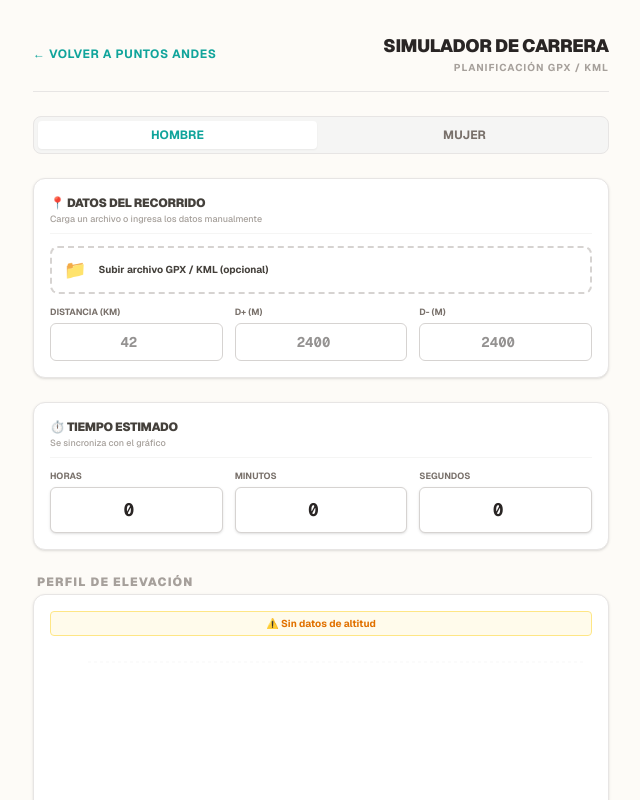
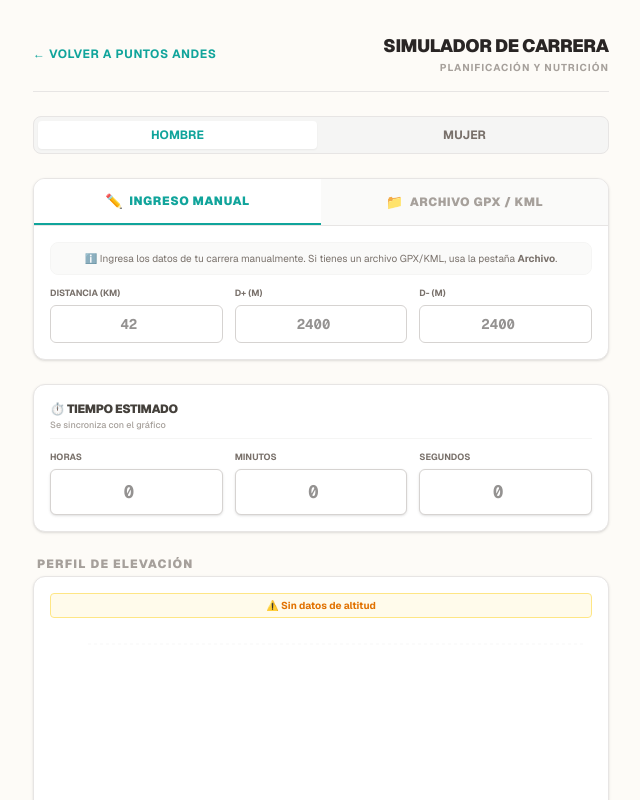
Before and after one commit to LuisValleB/Simulador-Puntos-Andes, a Next.js app: page /simulador-carrera in a window 1280 px wide. Shown: the top 800 px of the page, without its empty margins (319-959 px from the left). Built offline with nearby package versions, Linux system fonts and the light colour scheme.

Commit message:
aquí escribes de qué trata tu cambio

```diff
--- a/src/app/simulador-carrera/components/AidStationPlanner.tsx
+++ b/src/app/simulador-carrera/components/AidStationPlanner.tsx
@@ -64,7 +64,7 @@ export default function AidStationPlanner({ stations, onChange, totalDistanceKm,
                   <span className="text-[10px] text-[#10A49B]">⏱</span>
                   <input
                     type="number" min={0} max={totalEstimatedMinutes} step={1}
-                    value={isNaN(station.segmentMinutes) ? '' : station.segmentMinutes}
+                    value={station.segmentMinutes || ''}
                     onChange={e => updateStation(station.id, 'segmentMinutes', parseInt(e.target.value) || 0)}
                     className="w-14 text-xs border border-[#10A49B]/30 bg-white rounded px-1 py-0.5 text-center font-mono font-bold focus:outline-none focus:border-[#10A49B] focus:ring-1 focus:ring-[#10A49B]/20"
                     placeholder="min"
@@ -82,7 +82,7 @@ export default function AidStationPlanner({ stations, onChange, totalDistanceKm,
               <div className="flex items-center gap-1 min-w-[65px]">
                 <span className="text-[10px] font-bold text-[#e67e22] uppercase">km</span>
                 <input type="number" min={0} max={totalDistanceKm} step={0.1}
-                  value={isNaN(station.km) ? '' : station.km}
+                  value={station.km || ''}
                   onChange={e => updateStation(station.id, 'km', parseFloat(e.target.value) || 0)}
                   className="w-14 text-xs border border-[#e67e22]/30 bg-white rounded px-1.5 py-1 text-center font-mono font-bold focus:outline-none focus:border-[#e67e22] focus:ring-1 focus:ring-[#e67e22]/30" />
               </div>
--- a/src/app/simulador-carrera/components/NutritionPlanner.tsx
+++ b/src/app/simulador-carrera/components/NutritionPlanner.tsx
@@ -147,7 +147,7 @@ export default function NutritionPlanner({ stops, onChange, totalDistanceKm, pla
                 <div className="flex items-center gap-1">
                   <span className="text-[10px] font-bold text-[#8b5cf6]">km</span>
                   <input type="number" min={0} max={totalDistanceKm} step={0.5}
-                    value={isNaN(stop.km) ? '' : stop.km}
+                    value={stop.km || ''}
                     onChange={e => updateStop(stop.id, 'km', parseFloat(e.target.value) || 0)}
                     className="w-14 text-xs border border-[#8b5cf6]/30 bg-white rounded px-1.5 py-1 text-center font-mono font-bold focus:outline-none focus:border-[#8b5cf6]" />
                 </div>
@@ -155,7 +155,7 @@ export default function NutritionPlanner({ stops, onChange, totalDistanceKm, pla
                 <div className="flex items-center gap-1">
                   <span className="text-[10px] font-bold text-[#8b5cf6]">min</span>
                   <input type="number" min={0} max={totalEstimatedMinutes > 0 ? Math.ceil(totalEstimatedMinutes) : 1440} step={5}
-                    value={isNaN(stop.minuteMark) ? '' : stop.minuteMark}
+                    value={stop.minuteMark || ''}
                     onChange={e => updateStop(stop.id, 'minuteMark', parseFloat(e.target.value) || 0)}
                     className="w-16 text-xs border border-[#8b5cf6]/30 bg-white rounded px-1.5 py-1 text-center font-mono font-bold focus:outline-none focus:border-[#8b5cf6]" />
                 </div>
--- a/src/app/simulador-carrera/page.tsx
+++ b/src/app/simulador-carrera/page.tsx
@@ -20,6 +20,7 @@ export default function SimuladorCarreraPage() {
   const [gender, setGender] = useState<'M' | 'F'>('M');
   const [error, setError] = useState<string | null>(null);
   const [loading, setLoading] = useState(false);
+  const [dataMode, setDataMode] = useState<'file' | 'manual'>('manual');
 
   // Datos manuales (cuando no hay archivo)
   const [manualDist, setManualDist] = useState<number>(0);
@@ -111,7 +112,7 @@ export default function SimuladorCarreraPage() {
           </Link>
           <div className="text-right">
             <h1 className="text-lg font-black text-stone-800 uppercase tracking-tight">Simulador de Carrera</h1>
-            <p className="text-[10px] font-bold text-stone-400 uppercase tracking-widest">Planificación GPX / KML</p>
+            <p className="text-[10px] font-bold text-stone-400 uppercase tracking-widest">Planificación y Nutrición</p>
           </div>
         </div>
 
@@ -127,34 +128,61 @@ export default function SimuladorCarreraPage() {
         </div>
 
         {/* ══════ DATOS DEL RECORRIDO ══════ */}
-        <div className="bg-white border border-stone-200 rounded-xl p-4 shadow-sm space-y-3">
-          <div className="flex justify-between items-center border-b border-stone-100 pb-1.5">
-            <div>
-              <p className="text-xs font-black text-stone-700 uppercase tracking-tight">📍 Datos del Recorrido</p>
-              <p className="text-[9px] font-medium text-stone-400 mt-0.5">Carga un archivo o ingresa los datos manualmente</p>
-            </div>
-            {trackData && (
-              <button onClick={resetAll}
-                className="text-[9px] font-bold text-stone-400 hover:text-red-500 border border-stone-200 rounded px-2 py-0.5 hover:bg-red-50 transition-colors"
-              >✕ Reset</button>
-            )}
+        <div className="bg-white border border-stone-200 rounded-xl shadow-sm overflow-hidden">
+          {/* Tabs */}
+          <div className="flex border-b border-stone-200">
+            <button onClick={() => { setDataMode('manual'); }}
+              className={`flex-1 flex items-center justify-center gap-1.5 py-3 text-xs font-black uppercase tracking-wider transition-all
+                ${dataMode === 'manual' && !trackData ? 'bg-white text-[#10A49B] border-b-2 border-[#10A49B]' : 'bg-stone-50 text-stone-400 hover:text-stone-600'}`}>
+              <span className="text-sm">✏️</span> Ingreso Manual
+            </button>
+            <button onClick={() => setDataMode('file')}
+              className={`flex-1 flex items-center justify-center gap-1.5 py-3 text-xs font-black uppercase tracking-wider transition-all
+                ${dataMode === 'file' || trackData ? 'bg-white text-[#10A49B] border-b-2 border-[#10A49B]' : 'bg-stone-50 text-stone-400 hover:text-stone-600'}`}>
+              <span className="text-sm">📁</span> Archivo GPX / KML
+            </button>
           </div>
 
-          {/* Upload file */}
-          <label className={`flex items-center gap-3 border-2 border-dashed rounded-lg px-3 py-2 cursor-pointer transition-colors
+          <div className="p-4 space-y-3">
+            {/* File upload area */}
+            {(dataMode === 'file' || trackData) && (
+              <div className="space-y-2">
+                <label className={`flex items-center gap-3 border-2 border-dashed rounded-lg px-4 py-3 cursor-pointer transition-colors
                   ${loading ? 'opacity-50 bg-stone-50 border-stone-200' : trackData ? 'border-[#10A49B]/30 bg-[#10A49B]/[0.03]' : 'border-stone-300 hover:border-[#10A49B] hover:bg-stone-50/50'}`}>
-            <span className="text-lg">{trackData ? '✅' : '📁'}</span>
+                  <span className="text-xl">{trackData ? '✅' : '📁'}</span>
                   <div className="flex-1 min-w-0">
-              <span className="font-bold text-[10px] text-stone-700 block">
-                {trackData ? 'Archivo cargado — click para reemplazar' : 'Subir archivo GPX / KML (opcional)'}
+                    <span className="font-bold text-xs text-stone-700 block">
+                      {trackData ? 'Archivo cargado' : 'Selecciona tu archivo GPX o KML'}
                     </span>
+                    {trackData && (
+                      <span className="text-[10px] text-stone-400">
+                        {trackData.totalDistance.toFixed(1)} km · D+ {trackData.dPlus.toLocaleString()}m · D- {trackData.dMinus.toLocaleString()}m
+                      </span>
+                    )}
+                    {!trackData && (
+                      <span className="text-[10px] text-stone-400">Extrae automáticamente altimetría y desniveles</span>
+                    )}
                   </div>
                   <input type="file" accept=".gpx,.kml" onChange={handleFileUpload} className="hidden" />
                 </label>
+                {trackData && (
+                  <button onClick={resetAll}
+                    className="w-full text-[9px] font-bold text-stone-400 hover:text-red-500 border border-stone-200 rounded py-1 hover:bg-red-50 transition-colors text-center">
+                    ✕ Quitar archivo y resetear
+                  </button>
+                )}
                 {loading && <p className="text-xs font-bold text-[#10A49B] animate-pulse text-center">Procesando...</p>}
                 {error && <p className="text-xs font-bold text-red-500 bg-red-50 p-2 rounded border border-red-100 text-center">{error}</p>}
+              </div>
+            )}
 
-          {/* Manual inputs or file stats */}
+            {/* Manual or file-derived fields */}
+            {(!trackData && dataMode === 'manual') && (
+              <p className="text-[10px] text-stone-500 text-center bg-stone-50 rounded-lg py-2 px-3 border border-stone-100">
+                ℹ️ Ingresa los datos de tu carrera manualmente. Si tienes un archivo GPX/KML, usa la pestaña <strong>Archivo</strong>.
+              </p>
+            )}
+
             <div className="grid grid-cols-3 gap-3">
               <div className="flex flex-col">
                 <label className="text-[9px] font-bold text-stone-500 uppercase mb-1">Distancia (km)</label>
@@ -188,6 +216,7 @@ export default function SimuladorCarreraPage() {
               <p className="text-[9px] font-mono text-stone-400 text-center">KmE: {effKme.toFixed(1)}</p>
             )}
           </div>
+        </div>
 
         {/* ══════ TIEMPO ESTIMADO ══════ */}
         <div className="bg-white border border-stone-200 rounded-xl p-4 shadow-sm space-y-3">
@@ -206,7 +235,7 @@ export default function SimuladorCarreraPage() {
             {[{ l: 'Horas', v: estHours, set: setEstHours, mx: 100 }, { l: 'Minutos', v: estMinutes, set: setEstMinutes, mx: 59 }, { l: 'Segundos', v: estSeconds, set: setEstSeconds, mx: 59 }].map(f => (
               <div key={f.l} className="flex flex-col">
                 <label className="text-[9px] font-bold text-stone-500 uppercase mb-1">{f.l}</label>
-                <input type="number" min={0} max={f.mx} value={isNaN(f.v) ? '' : f.v}
+                <input type="number" min={0} max={f.mx} value={f.v || ''}
                   onChange={e => f.set(parseInt(e.target.value) || 0)}
                   className="w-full bg-white border border-stone-300 rounded-md px-2 py-2 text-stone-800 text-lg font-mono font-bold focus:outline-none focus:border-[#10A49B] focus:ring-1 focus:ring-[#10A49B] shadow-sm text-center"
                   placeholder="0" />
@@ -278,7 +307,7 @@ export default function SimuladorCarreraPage() {
             </div>
             <div className="space-y-1">
               <label className="text-[9px] font-bold text-stone-500 uppercase block">Horas Noche</label>
-              <input type="number" min={0} max={48} step={0.5} value={isNaN(nightHours) ? '' : nightHours}
+              <input type="number" min={0} max={48} step={0.5} value={nightHours || ''}
                 onChange={e => setNightHours(parseFloat(e.target.value) || 0)}
                 className="w-full text-xs border border-stone-300 bg-white rounded p-1.5 text-center font-mono font-bold focus:outline-none focus:border-[#10A49B]" />
             </div>
```
Lines whose indentation alone changed are shown as unchanged.
